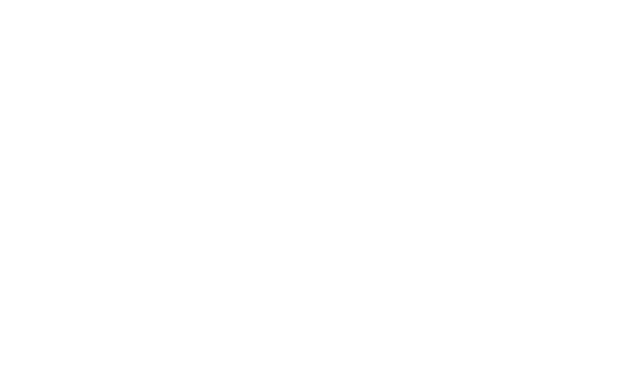
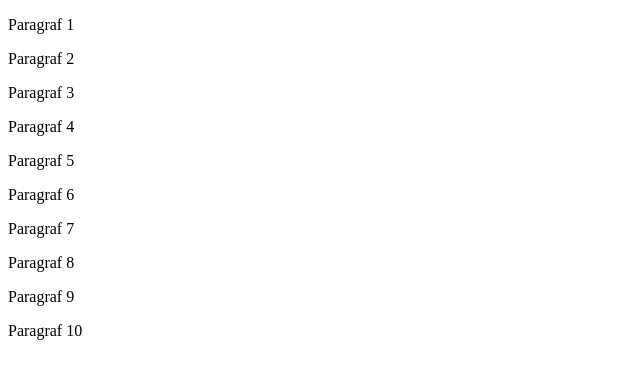
Before and after one commit to kacpro9/css-paragrafy, a plain HTML site: page index.html in a window 1280 px wide. Shown: the whole page, without its empty margins (0-640 px from the left). Drawn offline with Linux system fonts and the light colour scheme.

Commit message:
done html

```diff
--- a/index.html
+++ b/index.html
@@ -1,11 +1,25 @@
 <!DOCTYPE html>
 <html lang="en">
+
 <head>
     <meta charset="UTF-8">
     <meta name="viewport" content="width=device-width, initial-scale=1.0">
     <title>Document</title>
+    <link rel="stylesheet" href="css/style.css">
 </head>
+
 <body>
+    <p class="paragraf1" id="p1">Paragraf 1</p>
+    <p class="paragraf2" id="p2">Paragraf 2</p>
+    <p class="paragraf3" id="p3">Paragraf 3</p>
+    <p class="paragraf4" id="p4">Paragraf 4</p>
+    <p class="paragraf5" id="p5">Paragraf 5</p>
+    <p class="paragraf6" id="p6">Paragraf 6</p>
+    <p class="paragraf7" id="p7">Paragraf 7</p>
+    <p class="paragraf8" id="p8">Paragraf 8</p>
+    <p class="paragraf9" id="p9">Paragraf 9</p>
+    <p class="paragraf10" id="p10">Paragraf 10</p>
 
 </body>
+
 </html>
```
